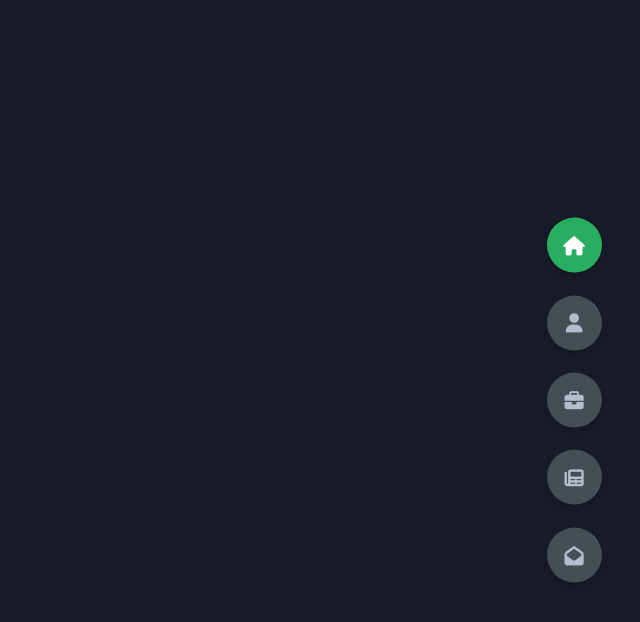
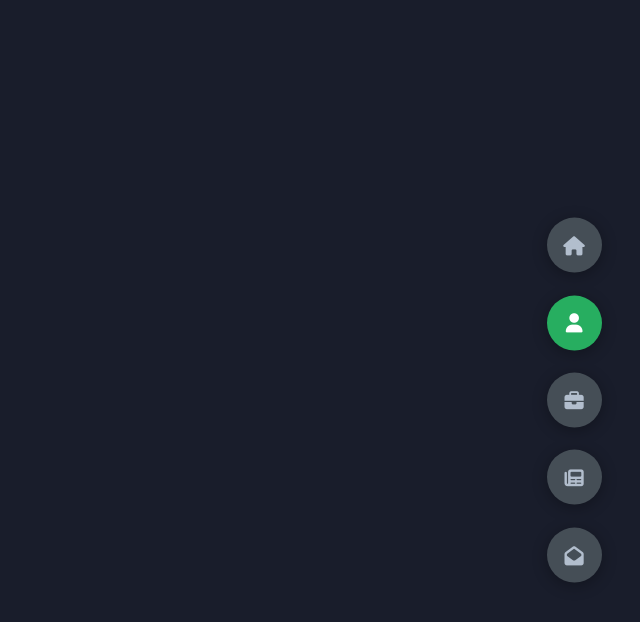
Before and after one commit to Ibnballo1/myportfolio, a plain HTML site: page index.html in a window 1280 px wide. Both pictures are taken after a click on the element 1214 px from the left and 322 px from the top of the page. Shown: the whole page, without its empty margins (640-1280 px from the left). Drawn offline with Linux system fonts and the light colour scheme.

Commit message:
add app.js file

```diff
--- /dev/null
+++ b/app.js
@@ -0,0 +1,17 @@
+const sections = document.querySelectorAll('.section');
+const sectBtns = document.querySelectorAll('.controls');
+const sectBtn = document.querySelectorAll('.control');
+const allSections = document.querySelectorAll('.main-content');
+
+function pageTransitions() {
+    //Button Click, active class
+    for (let i = 0; i < sectBtn.length; i++) {
+        sectBtn[i].addEventListener('click', function (){
+            let currentBtn = document.querySelectorAll('.active-btn');
+            currentBtn[0].className = currentBtn[0].className.replace('active-btn', '');
+            this.className += ' active-btn';
+        })
+    }
+}
+
+pageTransitions();
--- a/index.html
+++ b/index.html
@@ -44,5 +44,6 @@
             <i class="fas fa-envelope-open"></i>
         </div>
     </div>
+    <script src="app.js"></script>
 </body>
 </html>
--- a/styles/app.js
+++ /dev/null
@@ -1 +0,0 @@
-const sections = document.querySelectorAll('.section');
```
